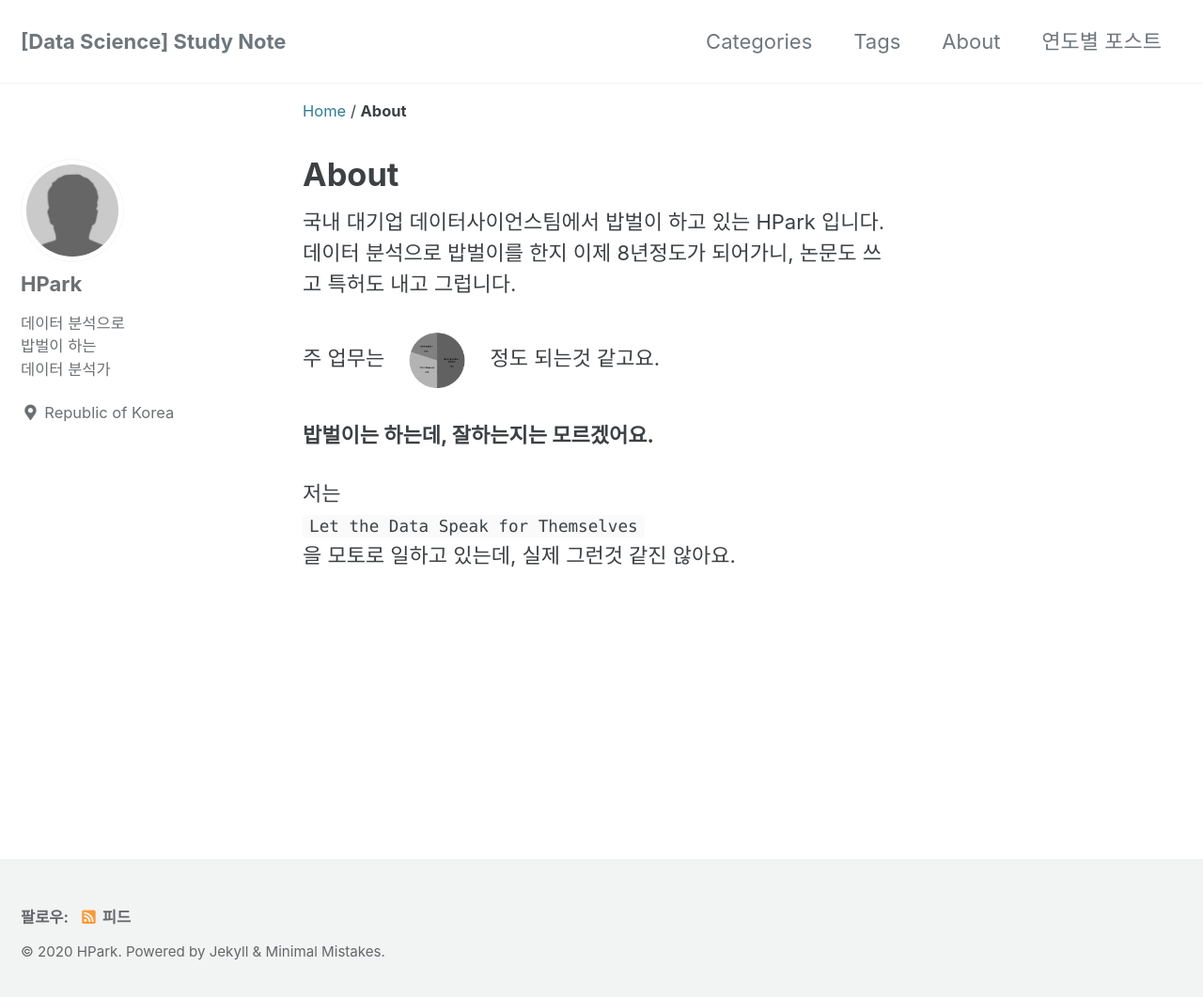
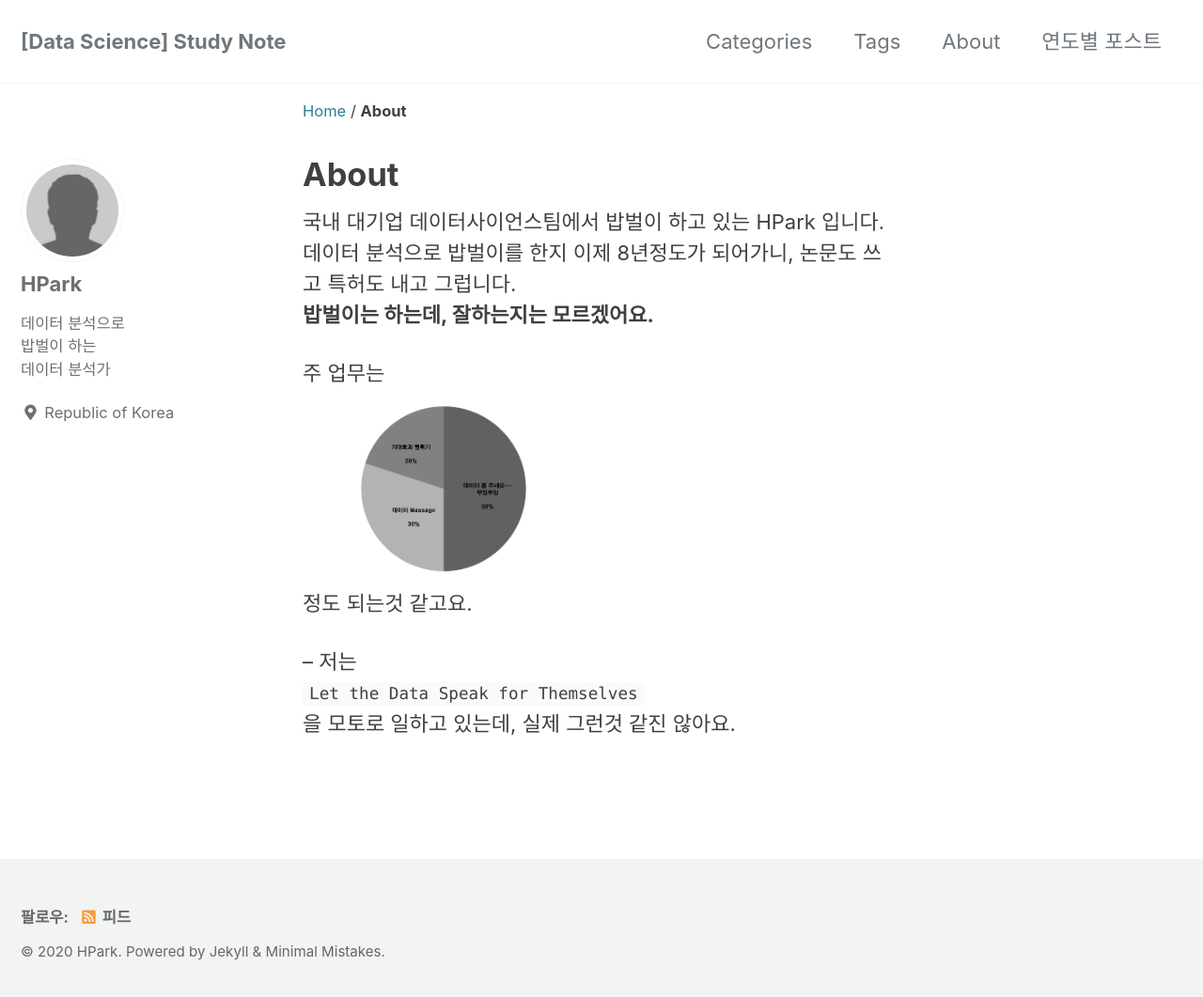
Before and after one commit to bonaza/bonaza.github.io, a Jekyll site: the page built from _pages/about.md, in a window 1280 px wide and 1069 px high. Shown: the top 1061 px of the window at 94% size. Built offline with Jekyll 4.4.1, drawn with Linux system fonts in a browser that asks for light colours; cached includes are drawn as plain includes.

Commit message:
Update about.md

```diff
--- a/_pages/about.md
+++ b/_pages/about.md
@@ -5,14 +5,13 @@ title: "About"
 
 국내 대기업 데이터사이언스팀에서 밥벌이 하고 있는 HPark 입니다.
 데이터 분석으로 밥벌이를 한지 이제 8년정도가 되어가니, 논문도 쓰고 특허도 내고 그럽니다.
+**밥벌이는 하는데, 잘하는지는 모르겠어요.**
 
 주 업무는
-![주 업무](/images/about.png){: width="100" height="100"}
+![주 업무](/images/about.png){: width="300" height="300"}
 정도 되는것 같고요.
 
-**밥벌이는 하는데, 잘하는지는 모르겠어요.**
-
-
+--
 저는
 `Let the Data Speak for Themselves`
 을 모토로 일하고 있는데, 실제 그런것 같진 않아요.
```
